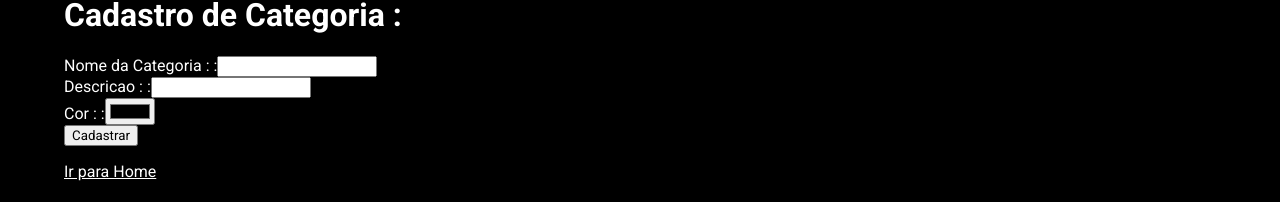
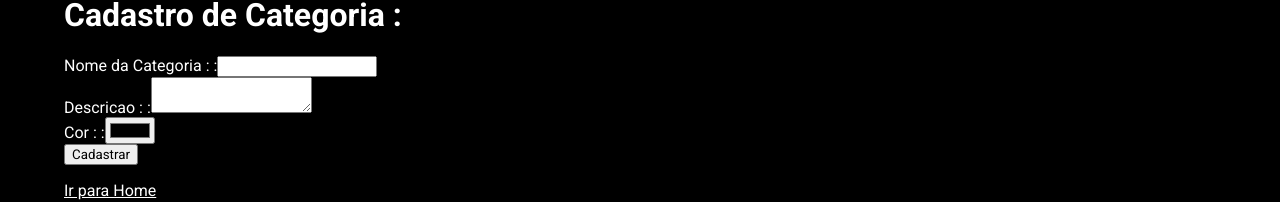
Before and after one commit to prch1/ImersaoReact, a React (Create React App) app: page /cadastro/categoria in a window 1280 px wide. Shown: the part 169-371 px from the top of the page. Built offline with nearby package versions, Linux system fonts and the light colour scheme.

Commit message:
Aula 4 parte 1

```diff
--- a/src/components/FormField/index.js
+++ b/src/components/FormField/index.js
@@ -1,12 +1,21 @@
-import React from "react";
+import React from 'react';
+import styled from "styled-components";
+
+
+const Input = styled.input`
+
+`;
 
 function FormField({label,type,name,value,onChange})
 {
+  const isTextArea = type  ==='textarea';
+  const tag = isTextArea ? 'textarea' : 'input';
   return (
     <div>
         <label>
             {label} :
-          <input
+          <Input
+            as={tag}
             type={type}
             name ={name}
             value ={value}
--- a/src/pages/cadastro/Categoria/index.js
+++ b/src/pages/cadastro/Categoria/index.js
@@ -51,7 +51,7 @@ function CadastroCategoria(){
 
       <FormField
       label ="Descricao : "
-      type="text"
+      type="textarea"
       name ="descricao"
       value ={values.descricao}
       onChange ={handleChange}
```
Also changed, not shown: package.json (+8 -0 lines), .eslintrc.js (added), 1 other file (tests, documents, lock files or other folders).
